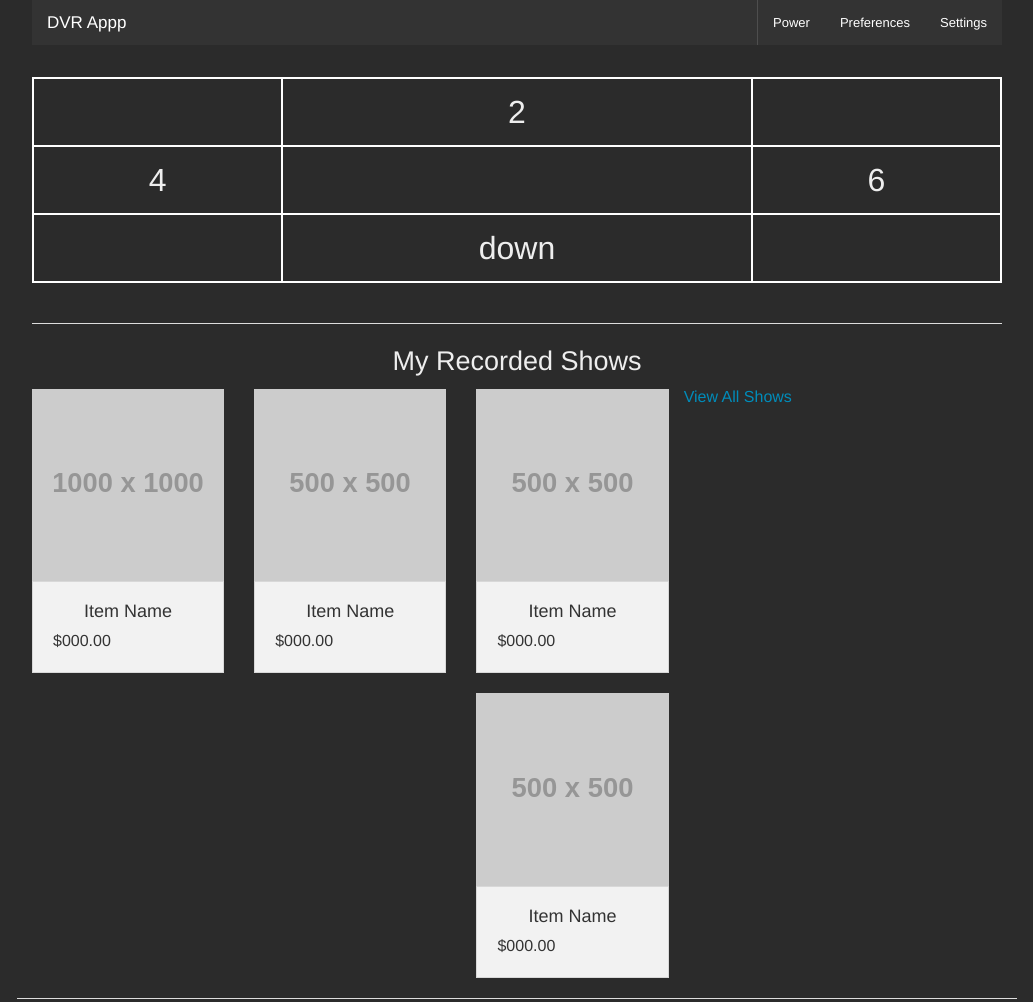
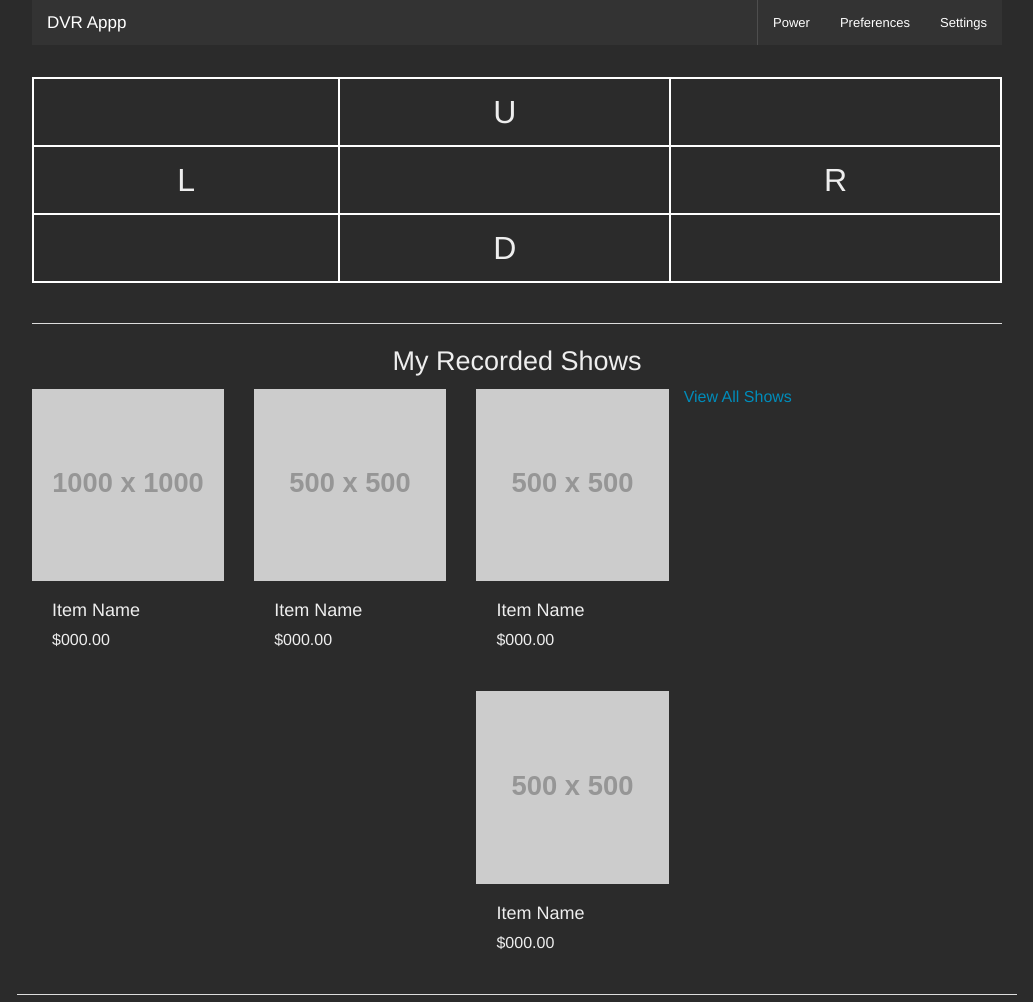
Before and after one commit to zachdaley/DVR-App, a plain HTML site: page index.html in a window 1280 px wide. Shown: the top 1002 px of the page, without its empty margins (123-1156 px from the left). Drawn offline with Linux system fonts and the light colour scheme; placeholder pictures from the web are drawn by us.

Commit message:
Bed Time
Adjusted heading CSS

```diff
--- a/css/styles.css
+++ b/css/styles.css
@@ -76,3 +76,19 @@ background: #2b2b2b;
 
 
 }
+
+/*Thumbnails*/
+
+div.panel {
+	background-color: #2B2B2B;
+}
+
+.panel h3, .panel h5, .panel h6 {
+	color: #eee;
+	text-align: left;
+}
+
+.panel {
+
+	border:none;
+}
--- a/index.html
+++ b/index.html
@@ -63,19 +63,20 @@
         <tbody>
           <tr>
             <td></td>
-            <td>2</td>
+            <td>U</td>
             <td></td>
           </tr>
           <tr>
-            <td>4</td>
+            <td>L</td>
             <td></td>
-            <td>6</td>
+            <td>R</td>
           </tr>
           <tr>
             <td></td>
-            <td>down</td>
+            <td>D</td>
             <td></td>
           </tr>
+
 
         </tbody>
       </table>
```
